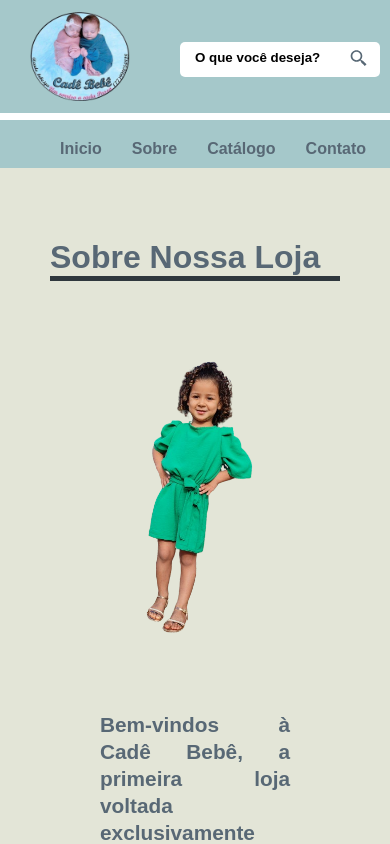
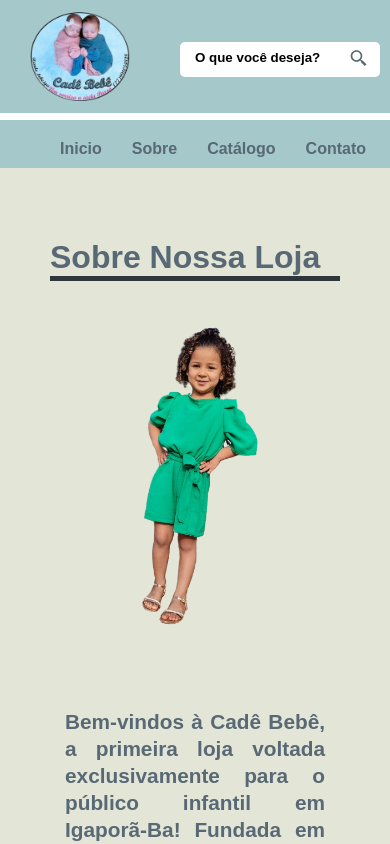
Before and after one commit to PHenrique-dev/cadebebe, a React (Create React App) app: page /sobre in a window 390 px wide. Shown: the top 844 px of the page. Built offline with nearby package versions, Linux system fonts and the light colour scheme; a web font is replaced by a local one.

Commit message:
Sobre pronto

```diff
--- a/src/Styles/Sobre.css
+++ b/src/Styles/Sobre.css
@@ -76,13 +76,14 @@
         flex-direction: column;
         align-items: center;
         text-align: center;
+        margin: -35px;
     }
     .texto {
         font-size: 1.3rem;
         text-align: justify;
     }
     .imagem {
-        max-width: 100%;
+        max-width: 80%;
         margin: 0 auto;
     }
 }
```
